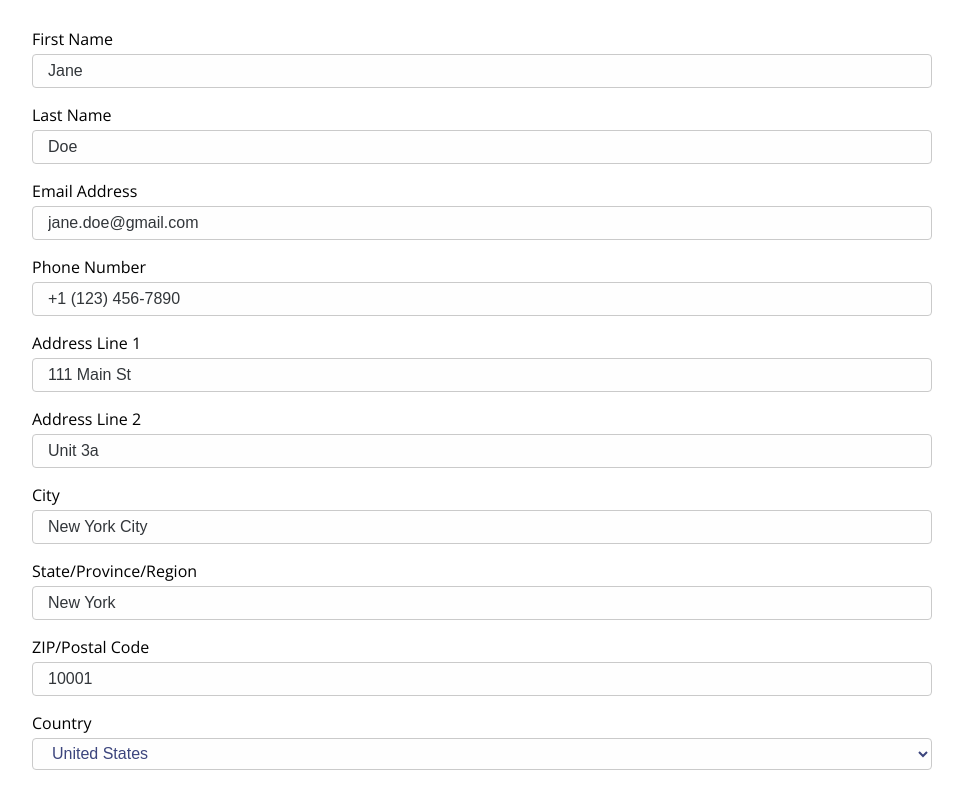
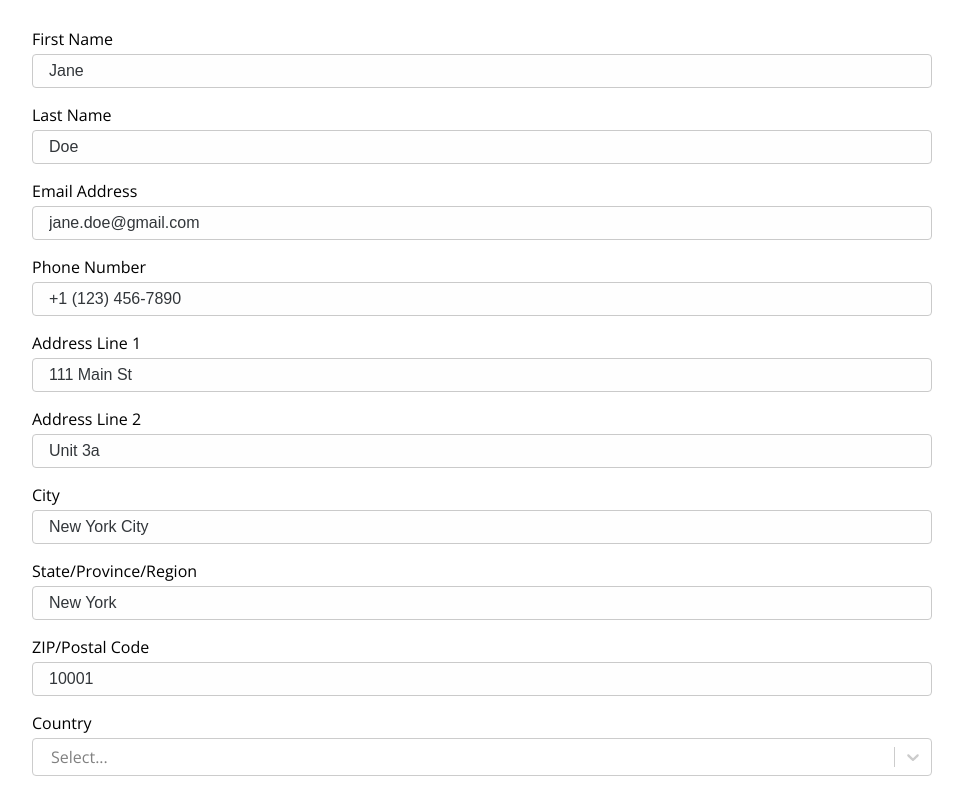
Before and after one commit to shichunyu/resumade-react, a React (Create React App) app: page / in a window 1280 px wide. Shown: the part 348-1140 px from the top of the page, without its empty margins (158-1121 px from the left). Built offline with nearby package versions, Linux system fonts and the light colour scheme.

Commit message:
installed react-select and did basic styling #3w9afv

```diff
--- a/package.json
+++ b/package.json
@@ -11,7 +11,8 @@
     "postcss-modules-values": "^3.0.0",
     "react": "^16.12.0",
     "react-dom": "^16.12.0",
-    "react-scripts": "3.3.0"
+    "react-scripts": "3.3.0",
+    "react-select": "^3.0.8"
   },
   "scripts": {
     "start": "react-scripts start",
--- a/src/data/fields.json
+++ b/src/data/fields.json
@@ -160,8 +160,8 @@
 		"config":{
 				"name": "state",
 				"options": [
-						{ "val": "unitedstates", "text": "United States"},
-						{ "val": "canada", "text": "Canada"}
+						{ "value": "unitedstates", "label": "United States"},
+						{ "value": "canada", "label": "Canada"}
 				]
 		},
 		"validation":{
--- a/src/widgets/FormElement/FormElement.js
+++ b/src/widgets/FormElement/FormElement.js
@@ -3,10 +3,31 @@ import React from 'react'
 // Dependencies
 import clsx from 'clsx'
 
+// External Components
+import Select from 'react-select'
+
 // STYLES
 import styles from './FormElement.module.css'
 
 const FormElement = ( {element, index, onChange, name} ) => {
+
+	const selectStyles = {
+		container: (base) => ({
+			...base,
+			flex: 1,
+			height: '2rem',
+			'min-height': '2rem'
+		}),
+		valueContainer: (base) => ({
+			...base,
+			'padding': '0px 1rem 0px 1rem',
+			height: '2rem'
+		}),
+		placeholder: (base) => ({
+			...base,
+			'font-size': '1rem'
+		})
+	}
 
 	const renderForm = () => {
 		let elementHTML = null
@@ -22,7 +43,7 @@ const FormElement = ( {element, index, onChange, name} ) => {
 							<input
 								{...element.config}
 								value={element.value}
-								onChange={(event) => onChange({event, element, index, name})} // passing as an object
+								onChange={(event) => onChange({event, element, index, name})}
 							/>
 						</div>
 					</div>
@@ -35,15 +56,14 @@ const FormElement = ( {element, index, onChange, name} ) => {
 								<div className={styles.label}>
 									<label>{element.labelText}</label>
 								</div>
-								<div className={clsx(styles.field, "flex")}>
-									<select
-										value={element.value}
-										onChange={(event) => onChange({event, element, index, name})} // passing as an object
+								<div className={clsx(styles.field, "flex", "select-field")}>
+									<Select
+										onChange={(event) => onChange({event, element, index, name})}
+										options = {element.config.options}
+										styles={selectStyles}
+										classNamePrefix="select"
 									>
-										{ element.config.options.map((item,i) => (
-											<option key={i} value={item.val}> {item.text} </option>
-										)) }
-									</select>
+									</Select>
 								</div>
 							</div>
 					)
@@ -59,7 +79,7 @@ const FormElement = ( {element, index, onChange, name} ) => {
 								<textarea
 									{...element.config}
 									value={element.value}
-									onChange={(event) => onChange({event, element, index, name})} // passing as an object
+									onChange={(event) => onChange({event, element, index, name})}
 								/>
 							</div>
 						</div>
--- a/src/widgets/FormElement/FormElement.module.css
+++ b/src/widgets/FormElement/FormElement.module.css
@@ -6,7 +6,7 @@ div.field {
 	margin-bottom: .5rem;
 }
 
-input, select, textarea {
+input, textarea {
 	flex: 1;
 	font-size: 1rem;
 	color: #3c457d;
@@ -14,14 +14,13 @@ input, select, textarea {
 	border-radius: .25rem;
 	background: #fefefe;
 	margin-bottom: .5rem;
-	padding: 0px 15px 0px 15px;
+	padding: 0px 1rem 0px 1rem;
 }
 
-input, select {
+input {
 	height: 2rem;
 }
-
-input:focus, select:focus {
+input:focus {
 	border: .1rem solid #536ade;
 }
 
```
Also changed, not shown: 1 other file (tests, documents, lock files or other folders).
